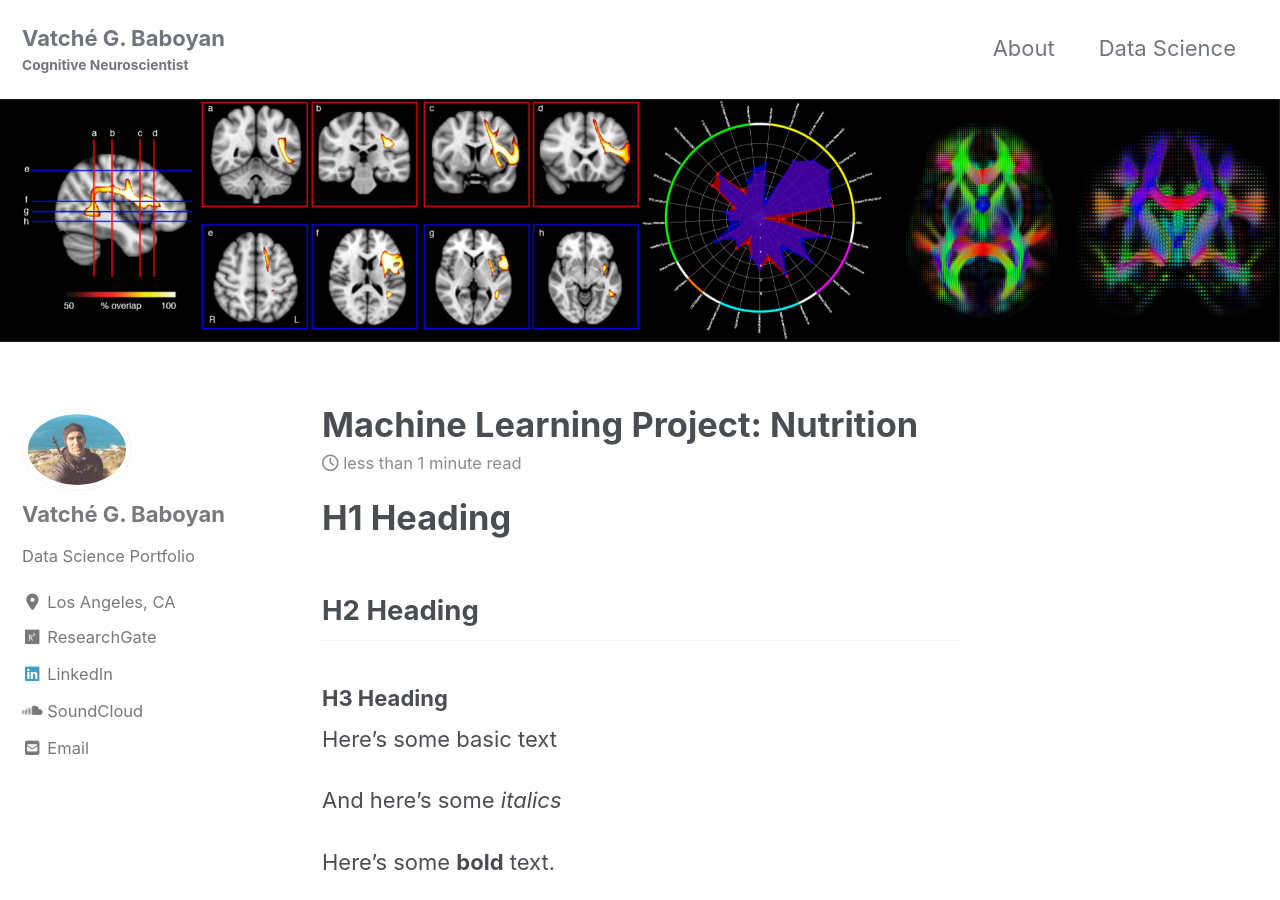
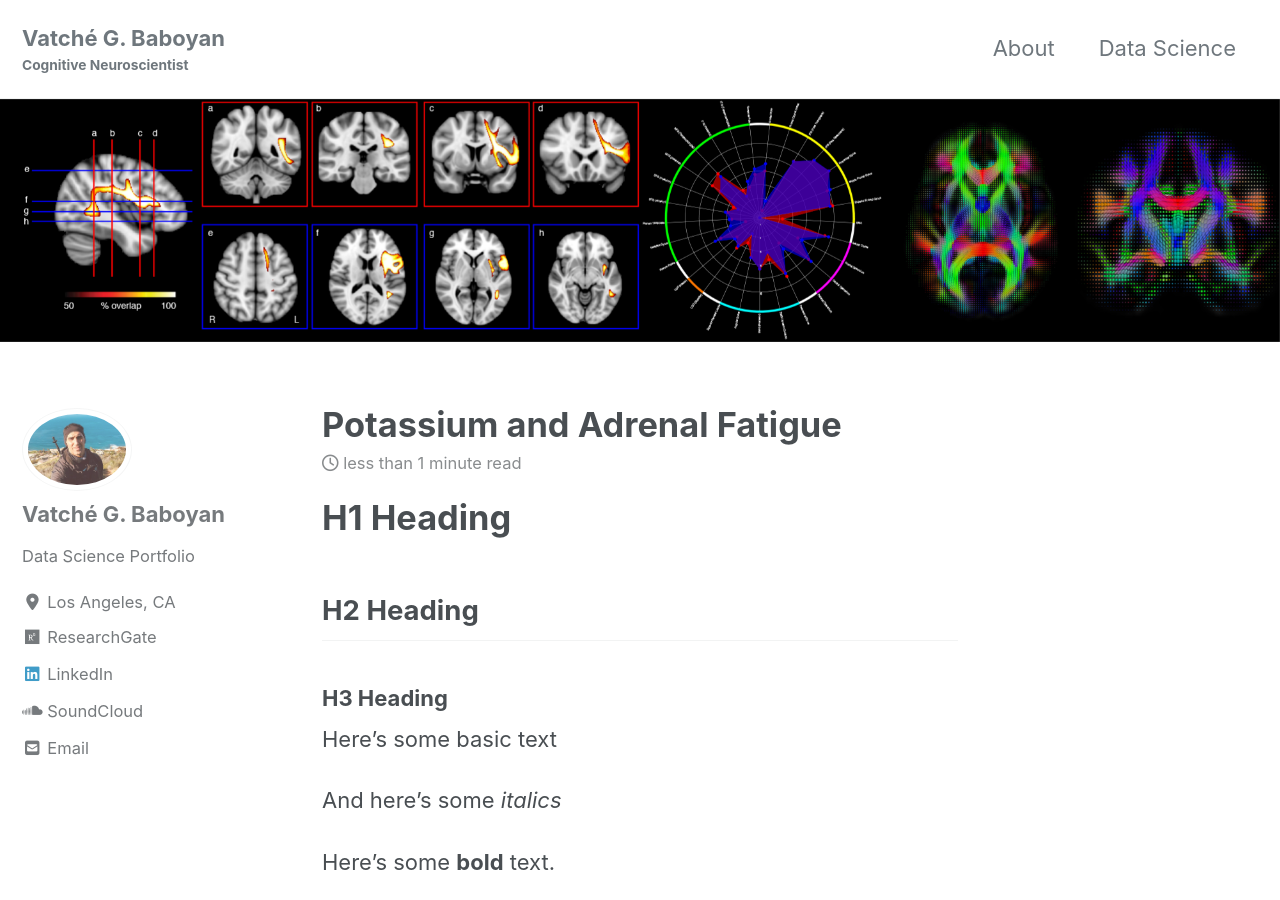
Before and after one commit to vbaboyan/vbaboyan.github.io, a Jekyll site: the page built from _posts/2019-11-10-nutrition.md, in a window 1280 px wide and 900 px high. Built offline with Jekyll 4.4.1, drawn with Linux system fonts in a browser that asks for light colours; cached includes are drawn as plain includes; nearby versions of some CDN libraries; some of the changed text lies outside the part shown.

Commit message:
website edits

```diff
--- a/_posts/2019-11-10-nutrition.md
+++ b/_posts/2019-11-10-nutrition.md
@@ -1,8 +1,8 @@
 ---
-title: "Machine Learning Project: Nutrition"
+title: "Potassium and Adrenal Fatigue"
 date: 2019-11-10
-tags: [machine learning, data science, neural network]
-excerpt: "Machine Learning, Perceptron, Data Science"
+tags: [data science, nutrition, data visualization]
+excerpt: "A data science approach to nutrition"
 ---
 
 # H1 Heading
```
